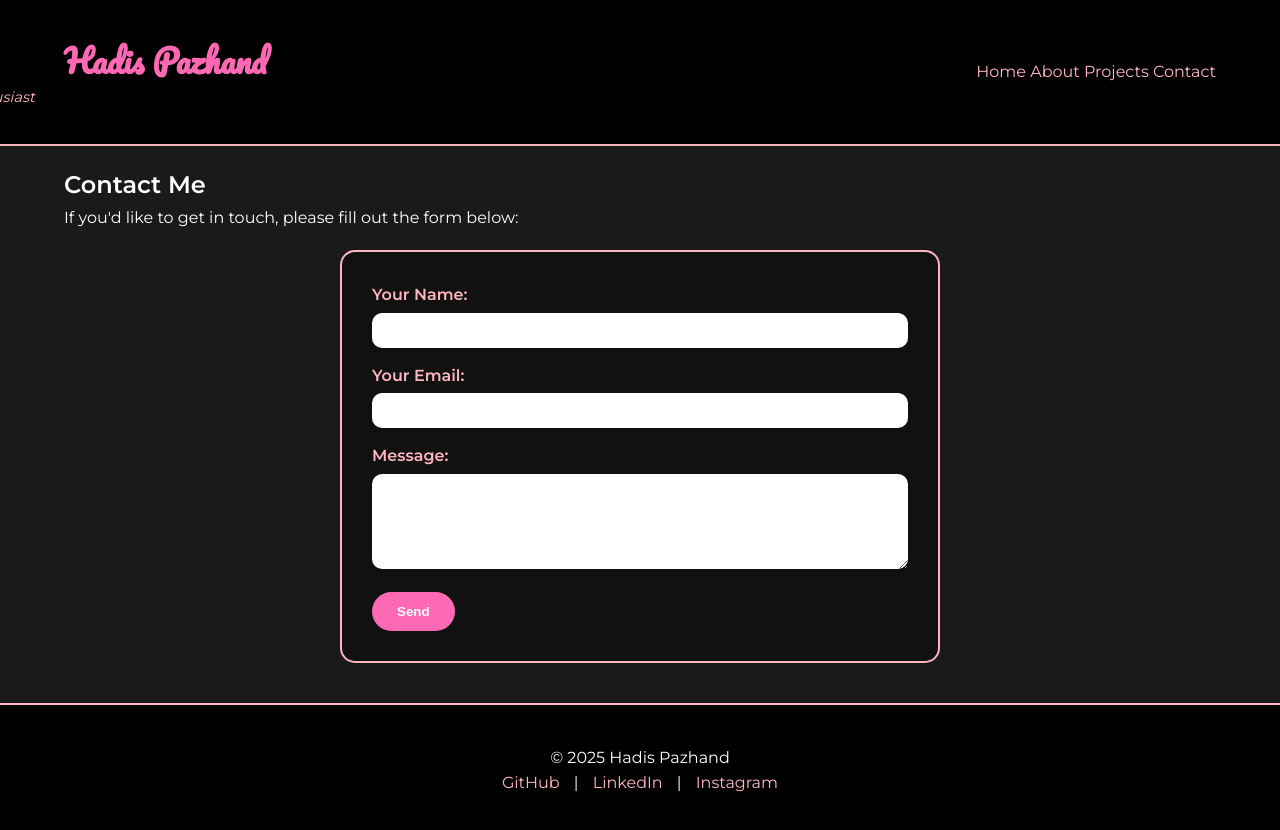
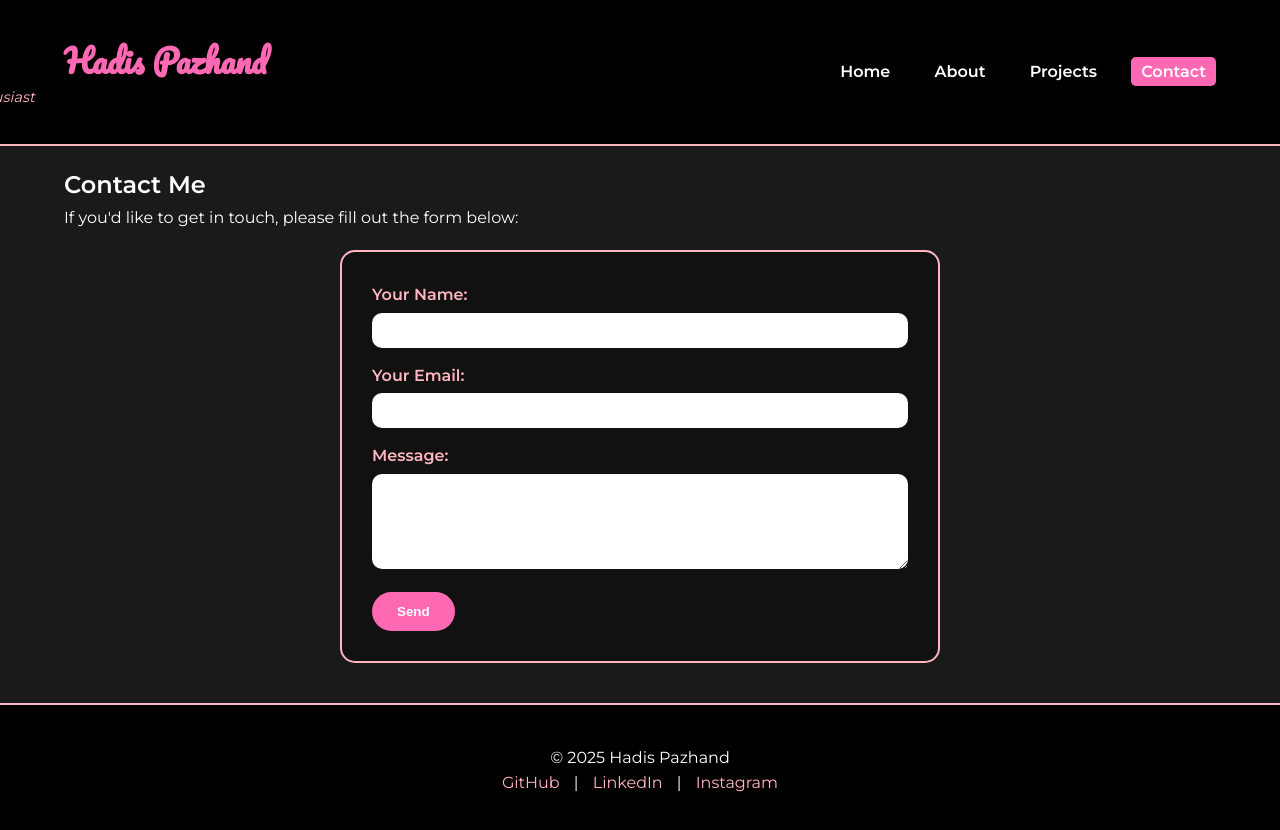
Before and after one commit to HadisPazhand/Portfolio-Website, a plain HTML site: page contact.html in a window 1280 px wide. Drawn offline with Linux system fonts and the light colour scheme.

Commit message:
Update contact.html

```diff
--- a/contact.html
+++ b/contact.html
@@ -15,13 +15,14 @@
       <p class="subtitle">Cybersecurity Student & IT Enthusiast</p>
     </div>
     <nav class="nav">
-          <a href="index.html">Home</a>
-          <a href="about.html">About</a>
-          <a href="projects.html">Projects</a>
-          <a href="contact.html" class="active">Contact</a>
+      <a href="index.html" class="nav-link">Home</a>
+      <a href="about.html" class="nav-link">About</a>
+      <a href="projects.html" class="nav-link">Projects</a>
+      <a href="contact.html" class="nav-link active">Contact</a>
     </nav>
   </div>
 </header>
+
 
     <!-- Main -->
     <main class="container">
```
Lines whose indentation alone changed are shown as unchanged.
